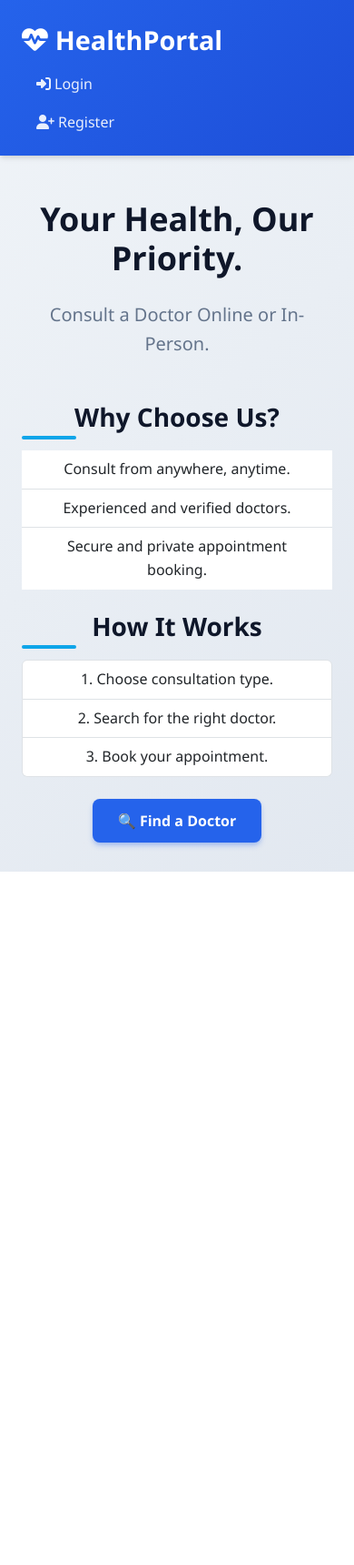
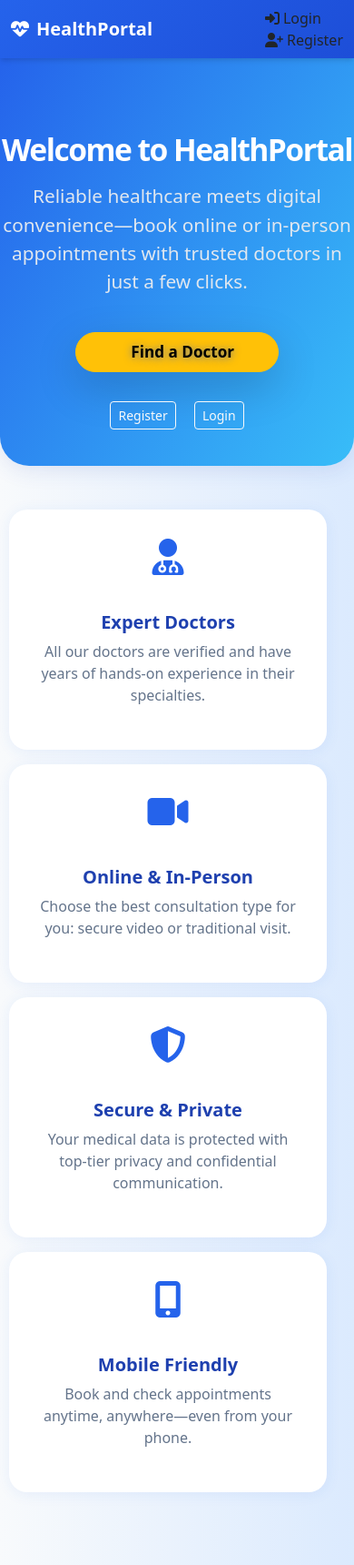
Before and after one commit to deepakkarhana/Healthportal1, a Django app: page / in a window 390 px wide. Shown: the whole page at 91% size. Before the commit the page ends 958 px from the top, so only its background shows below. Run offline with Django 5.2, Linux system fonts and the light colour scheme.

Commit message:
Enhance home page layout and styling: updated hero section with new content, improved feature cards, and added responsive design elements for better user experience.

```diff
--- a/templates/home.html
+++ b/templates/home.html
@@ -2,41 +2,136 @@
 <!DOCTYPE html>
 <html lang="en">
 <head>
-    <meta charset="UTF-8" />
-    <meta name="viewport" content="width=device-width, initial-scale=1" />
-    <title>HealthPortal | Home</title>
-
-    <link href="https://cdn.jsdelivr.net/npm/bootstrap@5.3.3/dist/css/bootstrap.min.css" rel="stylesheet" />
-    <link rel="stylesheet" href="{% static 'css/style.css' %}" />
-    <link rel="stylesheet" href="https://cdnjs.cloudflare.com/ajax/libs/font-awesome/6.4.0/css/all.min.css" />
+  <meta charset="UTF-8" />
+  <title>HealthPortal | Your Health, Our Priority</title>
+  <meta name="viewport" content="width=device-width, initial-scale=1" />
+  <link rel="stylesheet" href="{% static 'css/style.css' %}">
+  <link href="https://cdn.jsdelivr.net/npm/bootstrap@5.3.3/dist/css/bootstrap.min.css" rel="stylesheet">
+  <link rel="stylesheet" href="https://cdnjs.cloudflare.com/ajax/libs/font-awesome/6.4.0/css/all.min.css">
+  <style>
+    body {
+      background: linear-gradient(90deg, #f8fafc 0%, #dbeafe 100%);
+      min-height: 100vh;
+    }
+    .hero-section {
+      padding: 80px 0 40px 0;
+      background: linear-gradient(120deg, #2563eb 0%, #38bdf8 100%);
+      color: #fff;
+      text-align: center;
+      border-radius: 0 0 2rem 2rem;
+      box-shadow: 0 4px 24px rgba(30, 64, 175, 0.12);
+    }
+    .hero-section h1 {
+      font-size: 3rem;
+      font-weight: 700;
+      letter-spacing: -1.5px;
+      margin-bottom: 1rem;
+    }
+    .hero-section p {
+      font-size: 1.3rem;
+      font-weight: 400;
+      max-width: 500px;
+      margin: 0 auto 2.5rem auto;
+      color: #e0e7ef;
+    }
+    .main-cta {
+      font-size: 1.25rem;
+      padding: 0.75rem 2.5rem;
+      border-radius: 30px;
+      font-weight: bold;
+      text-shadow: 0 1px 8px #265be3aa;
+      margin-bottom: 1.5rem;
+    }
+    .features {
+      display: flex;
+      flex-wrap: wrap;
+      gap: 2rem;
+      justify-content: center;
+      margin: 0 auto;
+      margin-top: 3rem;
+      max-width: 950px;
+      padding: 0 20px;
+    }
+    .feature-card {
+      background: #fff;
+      border-radius: 1.25rem;
+      box-shadow: 0 2px 16px rgba(37,99,235,0.08);
+      min-width: 260px;
+      max-width: 350px;
+      flex: 1;
+      text-align: center;
+      padding: 2rem;
+      transition: box-shadow .2s;
+    }
+    .feature-card:hover {
+      box-shadow: 0 8px 36px rgba(37,99,235,0.20);
+      transform: translateY(-5px) scale(1.03);
+    }
+    .feature-card i {
+      font-size: 2.5rem;
+      color: #2563eb;
+      margin-bottom: 1rem;
+    }
+    .feature-card h3 {
+      font-size: 1.25rem;
+      font-weight: 600;
+      color: #1e40af;
+      margin-bottom: .5rem;
+    }
+    @media (max-width: 767px) {
+      .features {
+        flex-direction: column;
+        gap: 1rem;
+        padding: 0 10px;
+      }
+      .hero-section h1 {
+        font-size: 2.1rem;
+      }
+      .main-cta {
+        font-size: 1.07rem;
+      }
+    }
+  </style>
 </head>
 <body>
-    {% include 'includes/navbar.html' %}
+  {% include 'includes/navbar.html' %}
 
-    <div class="container mt-5">
-        <!-- Your existing home page content -->
-        <div class="row justify-content-center">
-            <div class="col-lg-8 text-center">
-                <h1 class="mb-4">Your Health, Our Priority.</h1>
-                <p class="lead">Consult a Doctor Online or In-Person.</p>
-
-                <h2 class="mt-5">Why Choose Us?</h2>
-                <ul class="list-group list-group-flush mb-4">
-                    <li class="list-group-item">Consult from anywhere, anytime.</li>
-                    <li class="list-group-item">Experienced and verified doctors.</li>
-                    <li class="list-group-item">Secure and private appointment booking.</li>
-                </ul>
-
-                <h2>How It Works</h2>
-                <ol class="list-group list-group-numbered mb-4">
-                    <li class="list-group-item">Choose consultation type.</li>
-                    <li class="list-group-item">Search for the right doctor.</li>
-                    <li class="list-group-item">Book your appointment.</li>
-                </ol>
-
-                <a class="btn btn-primary btn-lg" href="{% url 'doctor_list' %}">🔍 Find a Doctor</a>
-            </div>
-        </div>
+  <section class="hero-section">
+    <h1>Welcome to HealthPortal</h1>
+    <p>
+      Reliable healthcare meets digital convenience—book online or in-person appointments with trusted doctors in just a few clicks.
+    </p>
+    <a href="{% url 'doctor_list' %}" class="btn btn-warning main-cta shadow-lg px-5 py-2">
+      <i class="fas fa-search-medical me-2"></i> Find a Doctor
+    </a>
+    <div class="mt-2">
+      {% if not user.is_authenticated %}
+        <a href="{% url 'register' %}" class="btn btn-outline-light btn-sm mx-2">Register</a>
+        <a href="{% url 'login' %}" class="btn btn-outline-light btn-sm mx-2">Login</a>
+      {% endif %}
     </div>
+  </section>
+  <section class="features mt-5 mb-5">
+    <div class="feature-card">
+      <i class="fas fa-user-md"></i>
+      <h3>Expert Doctors</h3>
+      <p>All our doctors are verified and have years of hands-on experience in their specialties.</p>
+    </div>
+    <div class="feature-card">
+      <i class="fas fa-video"></i>
+      <h3>Online & In-Person</h3>
+      <p>Choose the best consultation type for you: secure video or traditional visit.</p>
+    </div>
+    <div class="feature-card">
+      <i class="fas fa-shield-alt"></i>
+      <h3>Secure & Private</h3>
+      <p>Your medical data is protected with top-tier privacy and confidential communication.</p>
+    </div>
+    <div class="feature-card">
+      <i class="fas fa-mobile-alt"></i>
+      <h3>Mobile Friendly</h3>
+      <p>Book and check appointments anytime, anywhere—even from your phone.</p>
+    </div>
+  </section>
 </body>
 </html>
```
